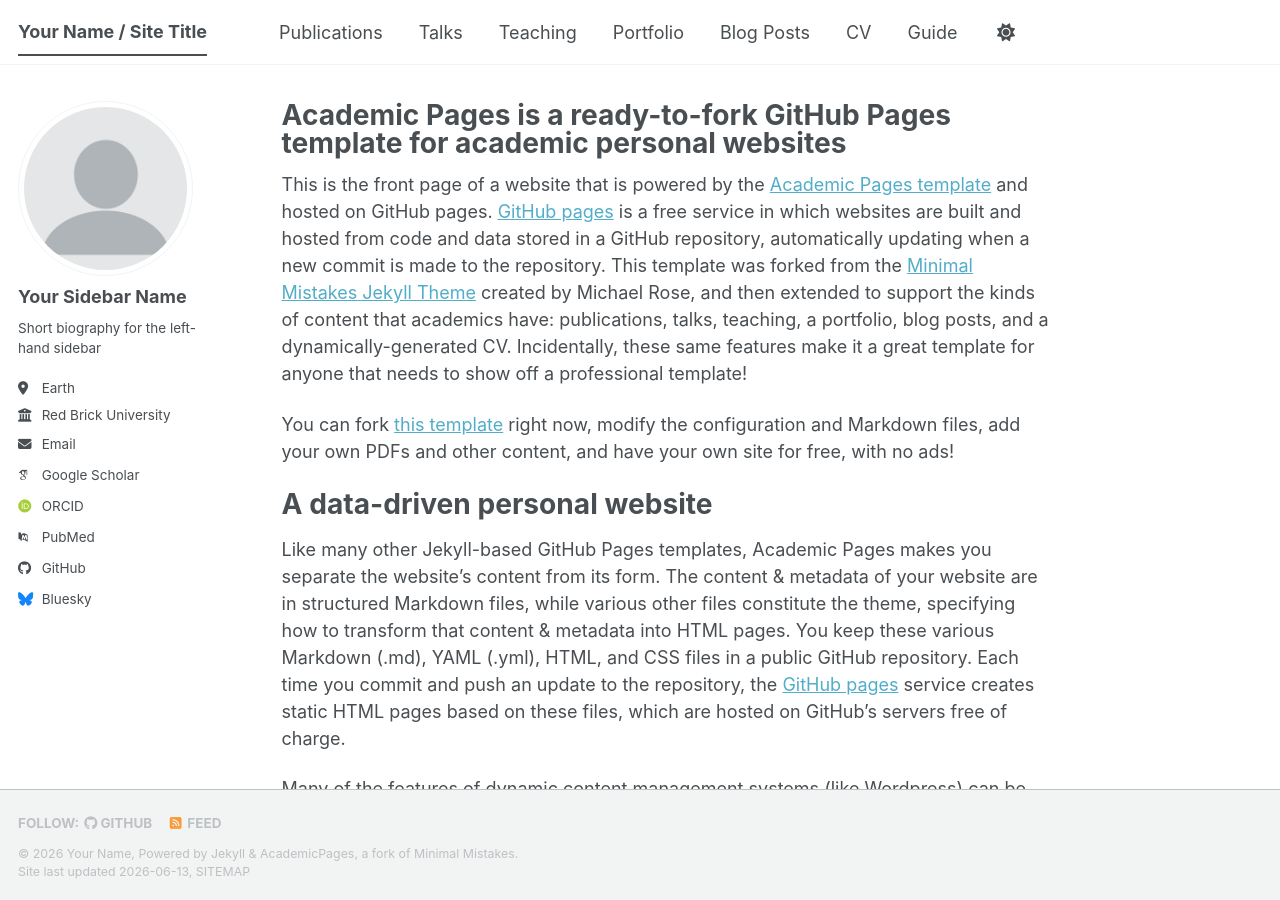
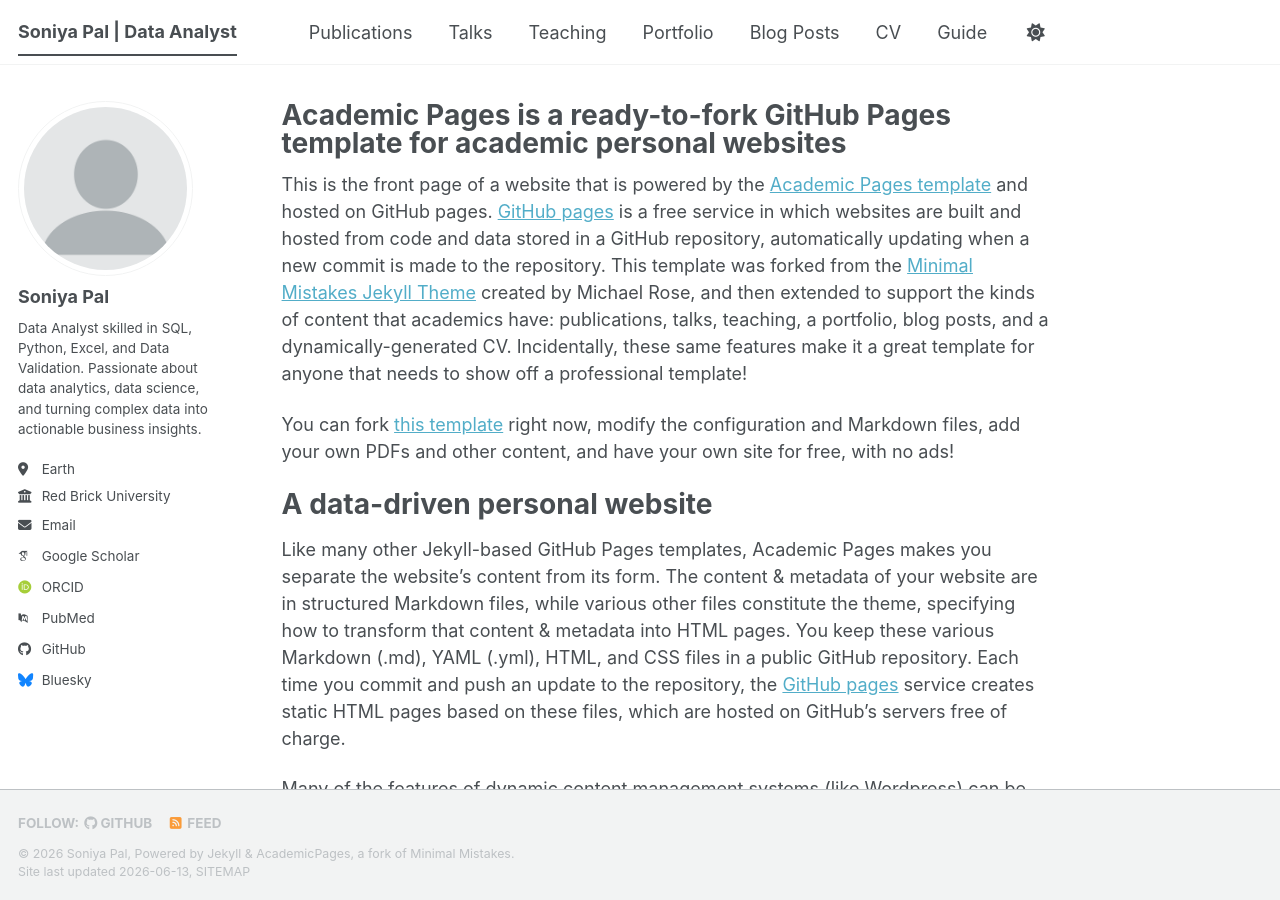
Before and after one commit to webdev-soniyapal886/soniyapal, a Jekyll site: the page built from _pages/about.md, in a window 1280 px wide and 900 px high. Built offline with Jekyll 4.4.1, drawn with Linux system fonts in a browser that asks for light colours; some web fonts are replaced; a script bundle is joined from its source files by our own code; library files that are not in the unit come from our copies.

Commit message:
Change site title and author details
Updated personal information for the site.

```diff
--- a/_config.yml
+++ b/_config.yml
@@ -9,10 +9,10 @@
 # Basic Site Settings
 locale                   : "en-US"
 site_theme               : "default" # The available themes options are "default", "air", "sunrise", "mint", "dirt" and "contrast"
-title                    : "Your Name / Site Title"
+title                    : "Soniya Pal | Data Analyst"
 title_separator          : "-"
-name                     : &name "Your Name"
-description              : &description "Your Name's academic portfolio"   # Update this with a general description of your site, this is the default if not overridden by a page
+name                     : &name "Soniya Pal"
+description              : &description "Data Analyst | SQL | Python | Excel | Data Science"   # Update this with a general description of your site, this is the default if not overridden by a page
 url                      : https://academicpages.github.io # The base hostname & protocol for your site e.g. "https://[your GitHub username].github.io",
                                                            # or if you already have some other page hosted on Github then use "https://[your GitHub username].github.io/[Your Repo Name]"
 baseurl                  : "" # the subpath of your site, e.g. "/blog"
@@ -24,9 +24,9 @@ repository               : "academicpages/academicpages.github.io"
 author:
   # Biographic information
   avatar           : "profile.png"
-  name             : "Your Sidebar Name"
+  name             : "Soniya Pal"
   pronouns         : # example: "she/her"
-  bio              : "Short biography for the left-hand sidebar"
+  bio              : "Data Analyst skilled in SQL, Python, Excel, and Data Validation. Passionate about data analytics, data science, and turning complex data into actionable business insights."
   location         : "Earth"
   employer         : "Red Brick University"
   uri              : # URL
```
